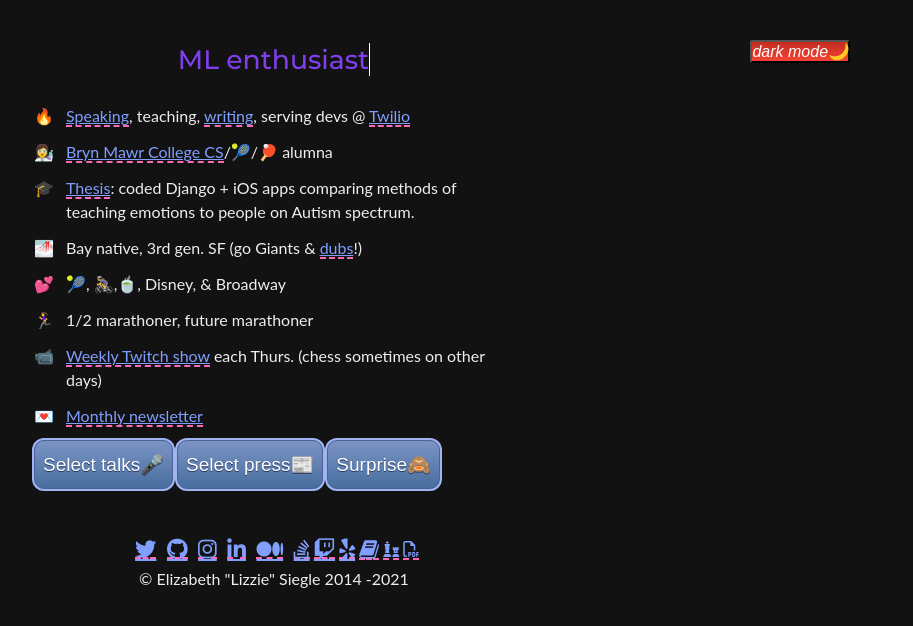
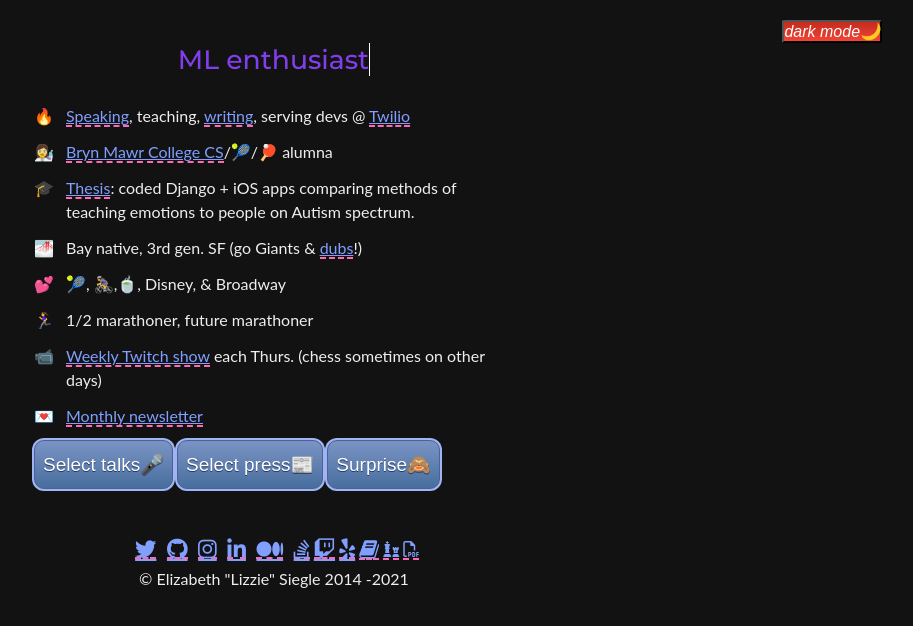
Before and after one commit to elizabethsiegle/elizabethsiegle.github.io, a plain HTML site: page index.html in a window 1280 px wide. Shown: the whole page, without its empty margins (366-1279 px from the left). Drawn offline with nearby package versions, Linux system fonts and the light colour scheme; a script that the page names is missing.

Commit message:
i hate css

```diff
--- a/css/style.css
+++ b/css/style.css
@@ -212,8 +212,8 @@ body.dark-theme a {
 /*dark mode button */
 .btn-toggle {
   position: absolute;
-  top: 5%;
-  right: 5%;
+  top: 2.5%;
+  right: 2.5%;
   box-shadow: 2% #8a2a21;
   background:linear-gradient(to bottom, #c62d1f 5%, #f24437 100%);
   background-color:#c62d1f;
```
